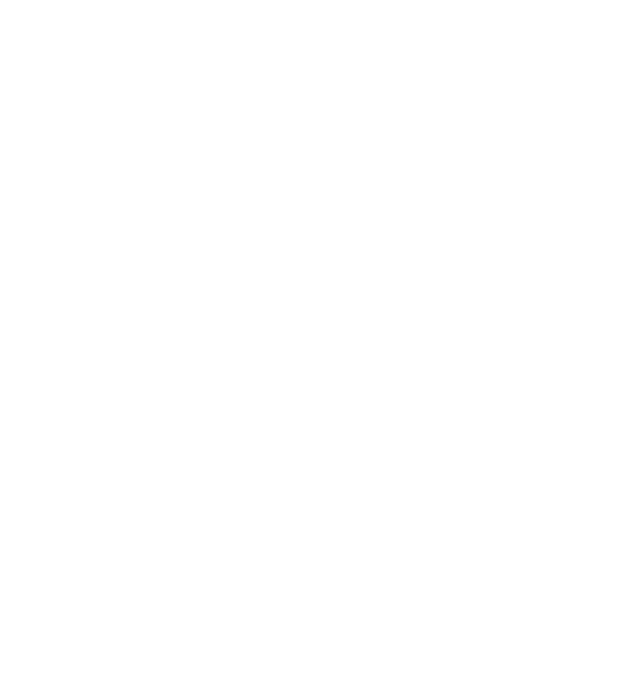
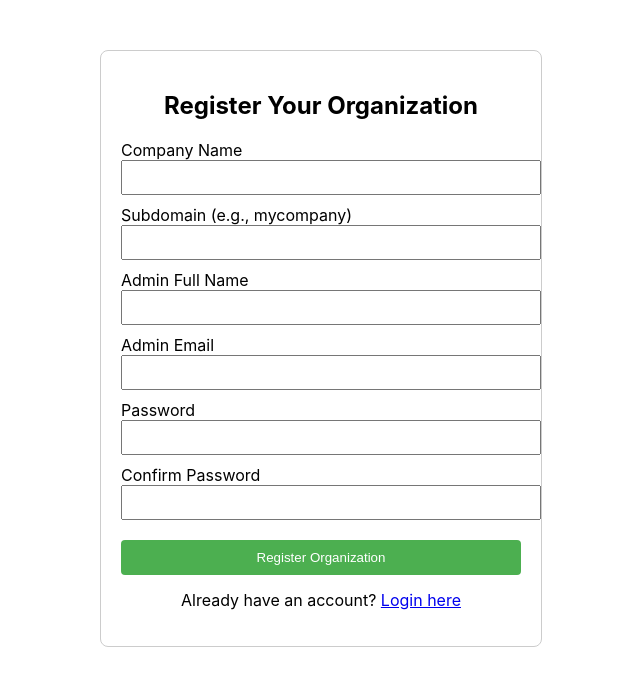
Before and after one commit to narendra29-05/Multi-Tenant-SaaS_gpp, a React (Create React App) app in the folder frontend/: page /register in a window 1280 px wide. Before the commit this address had no page. Shown: the top 686 px of the page, without its empty margins (319-959 px from the left). Built offline with nearby package versions, Linux system fonts and the light colour scheme; no server answers.

Commit message:
fix: finalize App routing and resolve registration white screen

```diff
--- a/frontend/src/App.js
+++ b/frontend/src/App.js
@@ -4,7 +4,7 @@
 import Projects from './pages/Projects';
 import Team from './pages/Team';
 import Login from './pages/Login';
-
+import Register from './pages/Register';
 function App() {
   // Simple check to see if user is logged in
   const isAuthenticated = !!localStorage.getItem('token');
@@ -19,7 +19,7 @@
         <Route path="/dashboard" element={isAuthenticated ? <Dashboard /> : <Navigate to="/login" />} />
         <Route path="/projects" element={isAuthenticated ? <Projects /> : <Navigate to="/login" />} />
         <Route path="/team" element={isAuthenticated ? <Team /> : <Navigate to="/login" />} />
-
+        <Route path="/register" element={<Register />} />
         {/* Default Landing Page */}
         <Route path="/" element={<Navigate to="/dashboard" />} />
       </Routes>
```
